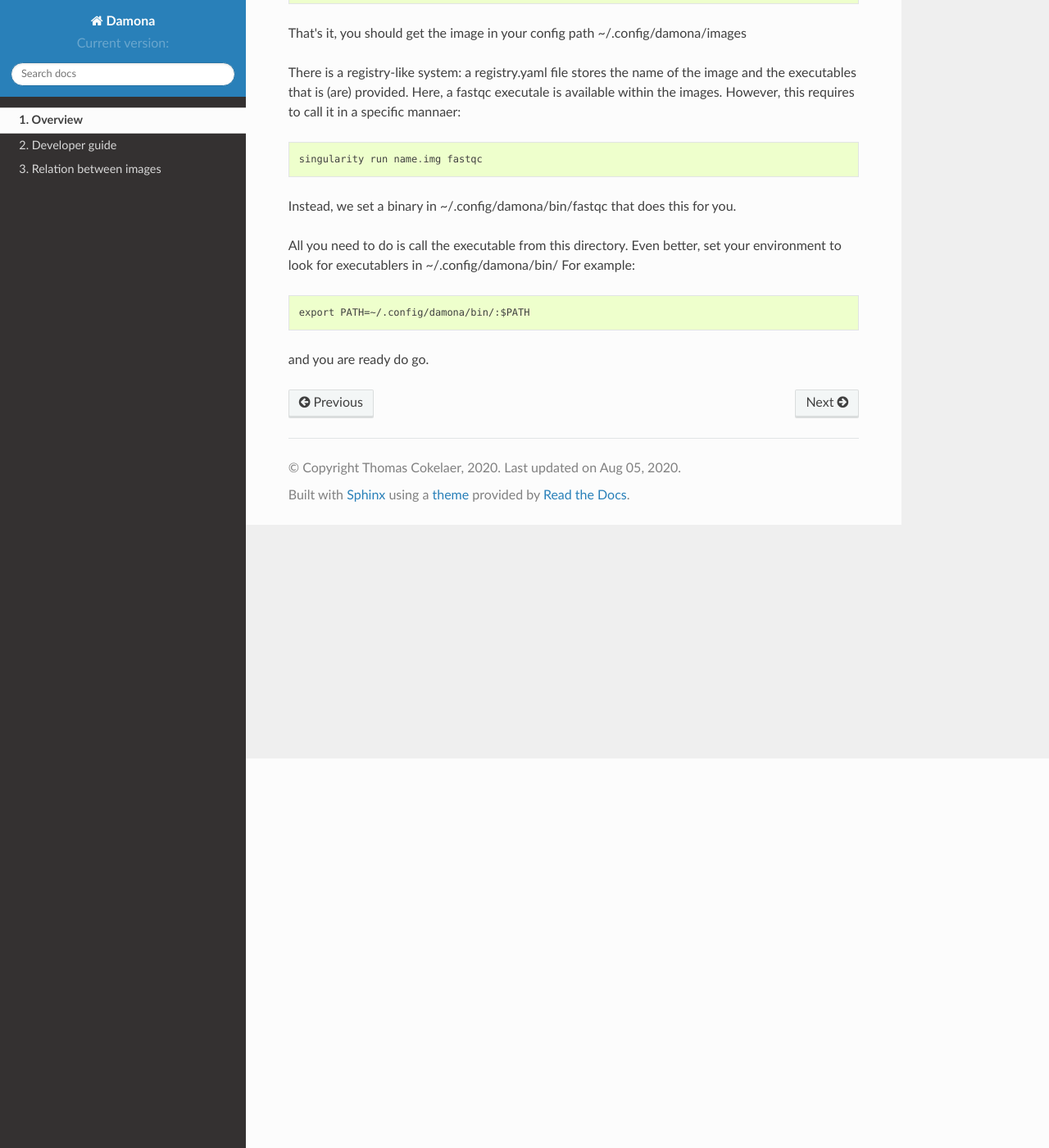
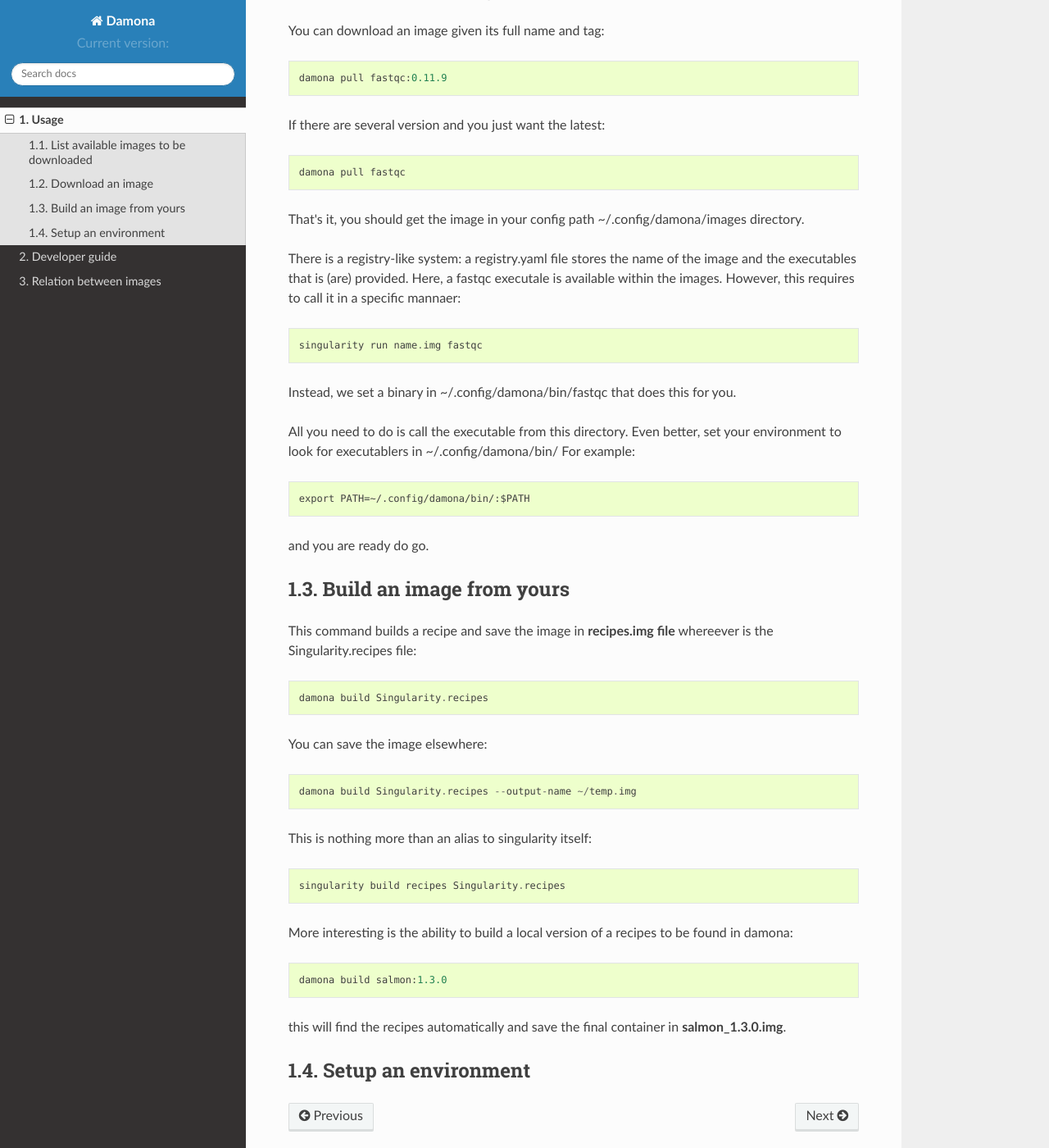
Before and after one commit to cokelaer/damona, a Sphinx documentation site: the page built from doc/userguide.rst, in a window 1280 px wide and 1400 px high, scrolled down 475 px. Shown: the whole window at 82% size. Built offline with Sphinx 7.4.7 and the Read the Docs theme 2.0.0, drawn with Linux system fonts in a browser that asks for light colours; formulas are drawn with MathJax 3; the version number could not be read and is left out; some of the changed text lies outside the part shown.

Commit message:
upodate doc

```diff
--- a/doc/userguide.rst
+++ b/doc/userguide.rst
@@ -1,5 +1,8 @@
-Overview
+Usage
 ############
+
+List available images to be downloaded
+--------------------------------------
 
 First, you should get the list of existing containers::
 
@@ -9,12 +12,19 @@ you can filter by selecting a specific pattern::
 
     damona list --pattern qc
 
+Download an image
+-----------------
 
-Then, you can download the image::
+You can download an image given its full name and tag::
+
+    damona pull fastqc:0.11.9
+
+If there are several version and you just want the latest::
 
     damona pull fastqc
 
 That's it, you should get the image in your config path ~/.config/damona/images
+directory.
 
 There is a registry-like system: a registry.yaml file stores the name of the
 image and the executables that is (are) provided. Here, a fastqc executale is
@@ -32,3 +42,30 @@ your environment to look for executablers in ~/.config/damona/bin/ For example::
     export PATH=~/.config/damona/bin/:$PATH
 
 and you are ready do go.
+
+
+Build an image from yours
+-------------------------
+This command builds a recipe and save the image in **recipes.img file**
+whereever is the Singularity.recipes file::
+
+    damona build Singularity.recipes
+
+You can save the image elsewhere::
+
+    damona build Singularity.recipes --output-name ~/temp.img
+
+This is nothing more than an alias to singularity itself::
+
+     singularity build recipes Singularity.recipes
+
+More interesting is the ability to build a local version of a recipes to be
+found in damona::
+
+    damona build salmon:1.3.0
+
+this will find the recipes automatically and save the final container in
+**salmon_1.3.0.img**.
+
+Setup an environment
+--------------------
```
Also changed, not shown: doc/joss/paper.md (+3 -1 lines).
